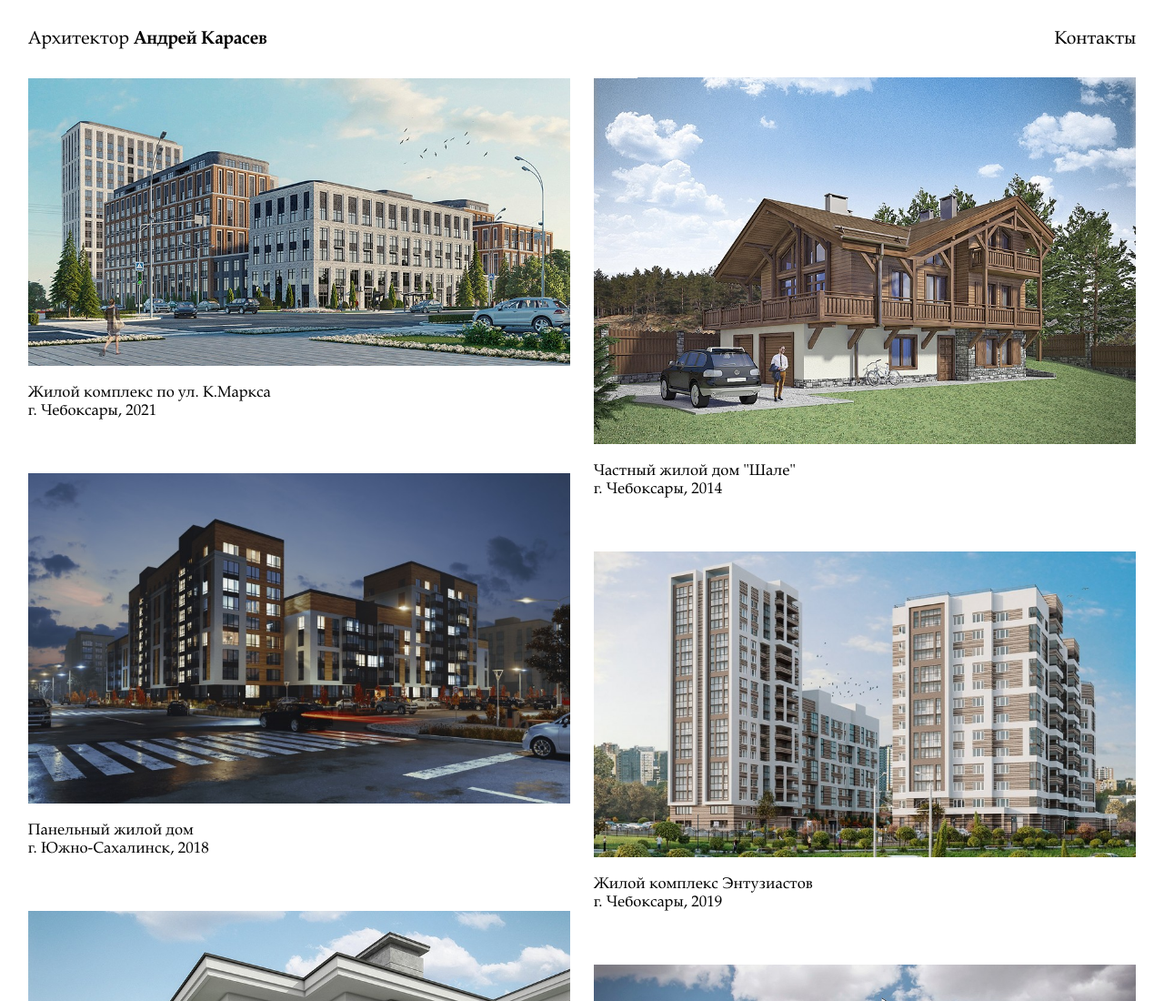
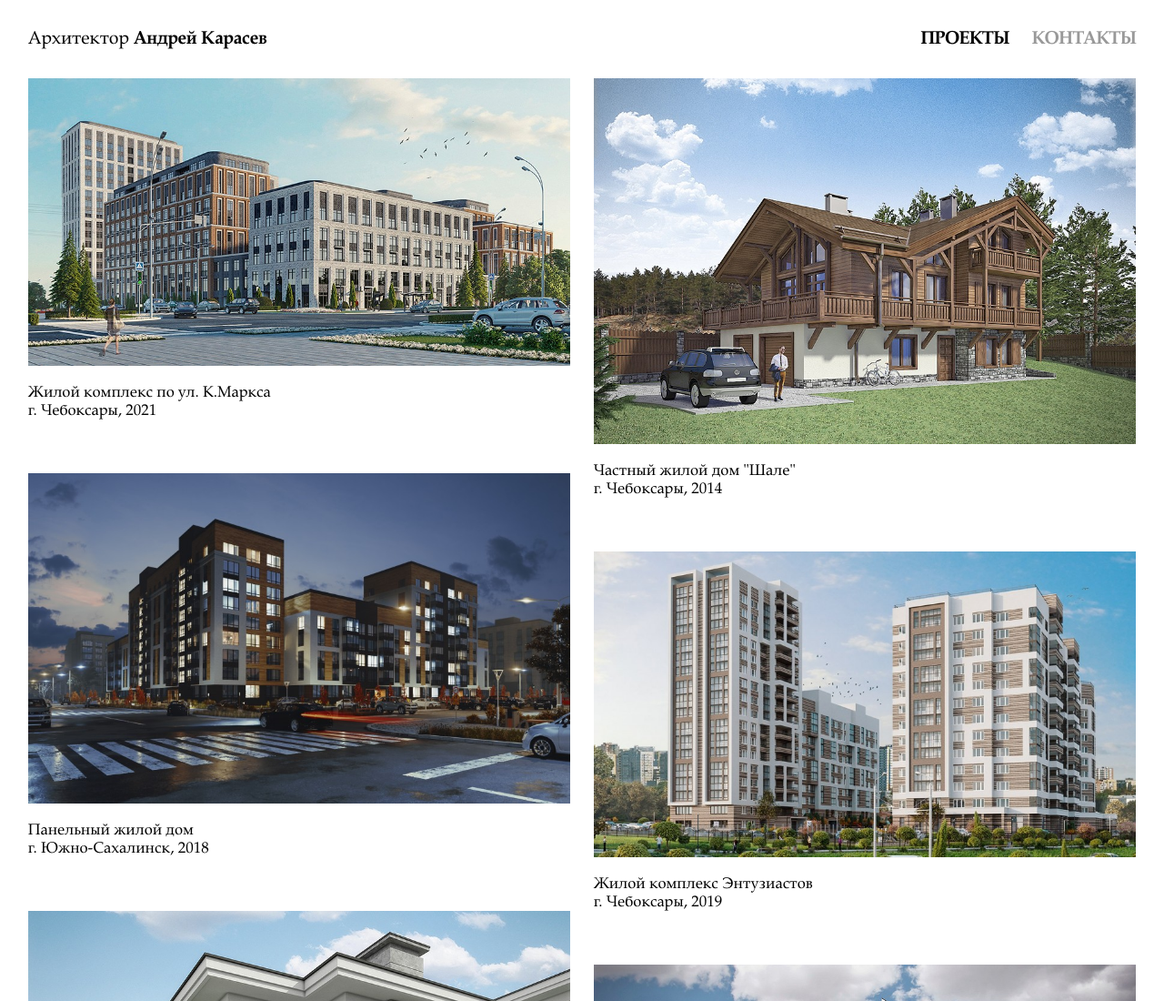
Before and after one commit to karasevandrew/architect, a plain HTML site: page index.html in a window 1280 px wide. Shown: the top 1100 px of the page at 91% size. Drawn offline with Linux system fonts and the light colour scheme.

Commit message:
Update index.html

```diff
--- a/index.html
+++ b/index.html
@@ -43,21 +43,10 @@
   </head>
   <body>
     <header>
-      <div class="layer1">
-        <a href="index.html">Архитектор <b>Андрей Карасев</b></a>
-      </div>
-      <div
-        style="
-          font: 15pt Book Antiqua;
-          padding: 2.4%;
-          width: 50%;
-          background: #ffffff;
-          position: fixed;
-          right: 0;
-          top: 0;
-        "
-        >
-      <div style="float:right"> <a href=contacts.html>Контакты</a></div>
+   <div class="layer1">Архитектор <b>Андрей Карасев</b></div>
+   <div style="font:15pt Book Antiqua; padding: 2.4%; width: 50%; background: #FFFFFF; position: fixed; right: 0; top: 0;" align="right">
+   <a style="padding-right: 20px;" href=index.html><b>ПРОЕКТЫ</b></a>
+   <a style="color: #999999" href=contacts.html><b>КОНТАКТЫ</b></a>
       </div>
     </header>
     <div style="padding: 20px"></div>
```
